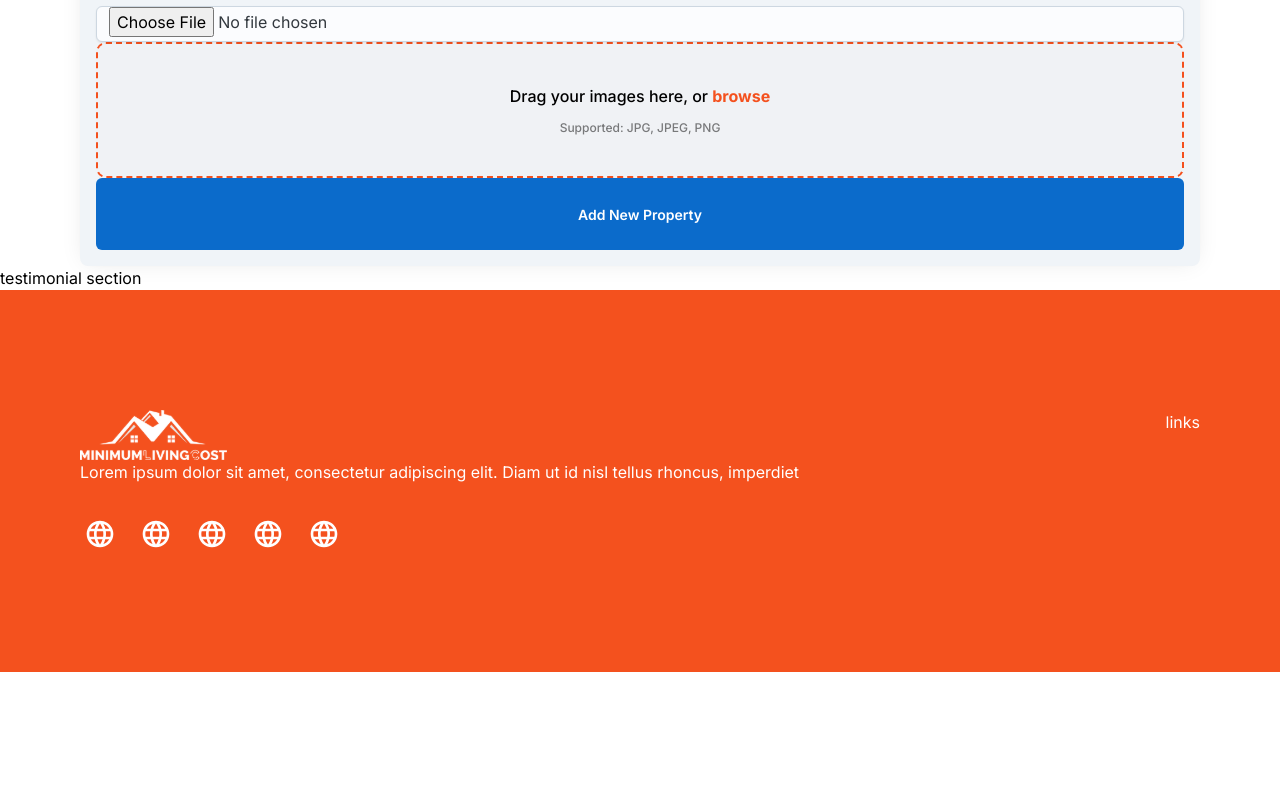
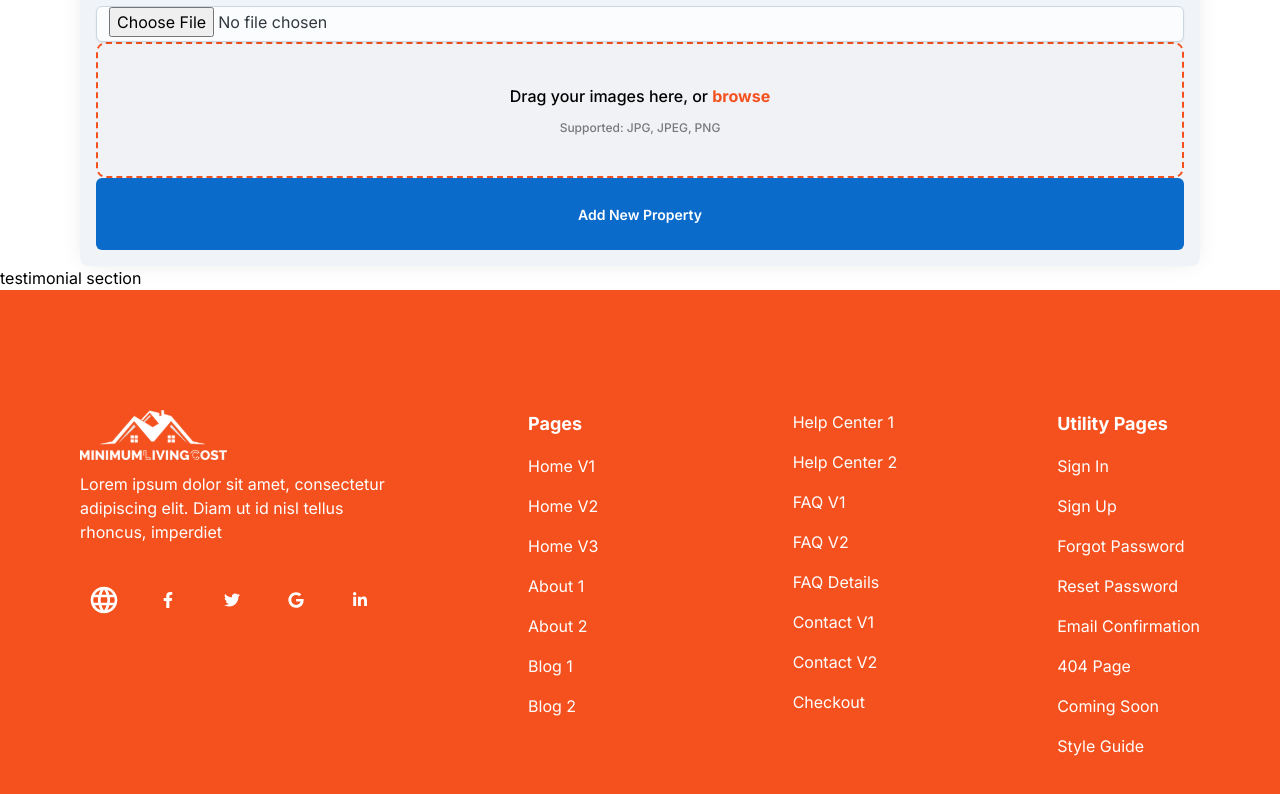
Before and after one commit to sourav-k7/real-estate-landing, a Next.js app: page / in a window 1280 px wide. Shown: the part 3284-4078 px from the top of the page. Before the commit the page ends 3956 px from the top, so only its background shows below. Built offline with nearby package versions, Linux system fonts and the light colour scheme.

Commit message:
Footer done

```diff
--- a/components/Footer.jsx
+++ b/components/Footer.jsx
@@ -2,8 +2,36 @@ import { Language } from "@mui/icons-material";
 import { IconButton } from "@mui/joy";
 import Image from "next/image";
 import Link from "next/link";
+import { FaFacebookF, FaGoogle, FaLinkedinIn, FaTwitter } from "react-icons/fa";
 
 function Footer() {
+  let pages = [
+    "Home V1",
+    "Home V2",
+    "Home V3",
+    "About 1",
+    "About 2",
+    "Blog 1",
+    "Blog 2",
+    "Help Center 1",
+    "Help Center 2",
+    "FAQ V1",
+    "FAQ V2",
+    "FAQ Details",
+    "Contact V1",
+    "Contact V2",
+    "Checkout",
+  ];
+  let utilityPages = [
+    "Sign In",
+    "Sign Up",
+    "Forgot Password",
+    "Reset Password",
+    "Email Confirmation",
+    "404 Page",
+    "Coming Soon",
+    "Style Guide",
+  ];
   let socialLinks = [
     {
       url: "#",
@@ -11,19 +39,19 @@ function Footer() {
     },
     {
       url: "#",
-      icon: <Language className="text-white" sx={{ fontSize: 32 }} />,
+      icon: <FaFacebookF className="text-white" sx={{ fontSize: 32 }} />,
     },
     {
       url: "#",
-      icon: <Language className="text-white" sx={{ fontSize: 32 }} />,
+      icon: <FaTwitter className="text-white" sx={{ fontSize: 32 }} />,
     },
     {
       url: "#",
-      icon: <Language className="text-white" sx={{ fontSize: 32 }} />,
+      icon: <FaGoogle className="text-white" sx={{ fontSize: 32 }} />,
     },
     {
       url: "#",
-      icon: <Language className="text-white" sx={{ fontSize: 32 }} />,
+      icon: <FaLinkedinIn className="text-white" sx={{ fontSize: 32 }} />,
     },
   ];
   return (
@@ -35,12 +63,13 @@ function Footer() {
             alt="logo"
             width={147}
             height={50}
-            className="object-contain"
+            className="mb-3"
           />
         </Link>
         <span>
-          Lorem ipsum dolor sit amet, consectetur adipiscing elit. Diam ut id
-          nisl tellus rhoncus, imperdiet
+          Lorem ipsum dolor sit amet, consectetur
+          <br /> adipiscing elit. Diam ut id nisl tellus
+          <br /> rhoncus, imperdiet
         </span>
         <div className="mt-8 flex flex-row gap-4">
           {socialLinks.map((opt, index) => (
@@ -49,14 +78,33 @@ function Footer() {
               aria-label="Open in new tab"
               component="a"
               href={opt.url}
-              className="bg-white bg-opacity-20 p-2 rounded-[10px]"
+              className="bg-white bg-opacity-20 p-2 rounded-[10px] h-12 w-12"
             >
               {opt.icon}
             </IconButton>
           ))}
         </div>
       </div>
-      <div>links</div>
+      <div>
+        <ul className="flex flex-row gap-40">
+          <li className="columns-2 gap-40">
+            <h2 className="font-bold text-lg mb-4">Pages</h2>
+            {pages.map((page) => (
+              <li key={page} className="mb-4">
+                {page}
+              </li>
+            ))}
+          </li>
+          <li>
+            <h2 className="font-bold text-lg mb-4">Utility Pages</h2>
+            {utilityPages.map((page) => (
+              <li key={page} className="mb-4">
+                {page}
+              </li>
+            ))}
+          </li>
+        </ul>
+      </div>
     </footer>
   );
 }
--- a/package.json
+++ b/package.json
@@ -16,7 +16,8 @@
     "@mui/material": "^6.1.2",
     "next": "14.2.14",
     "react": "^18",
-    "react-dom": "^18"
+    "react-dom": "^18",
+    "react-icons": "^5.3.0"
   },
   "devDependencies": {
     "eslint": "^8",
```
Also changed, not shown: 1 other file (tests, documents, lock files or other folders).
